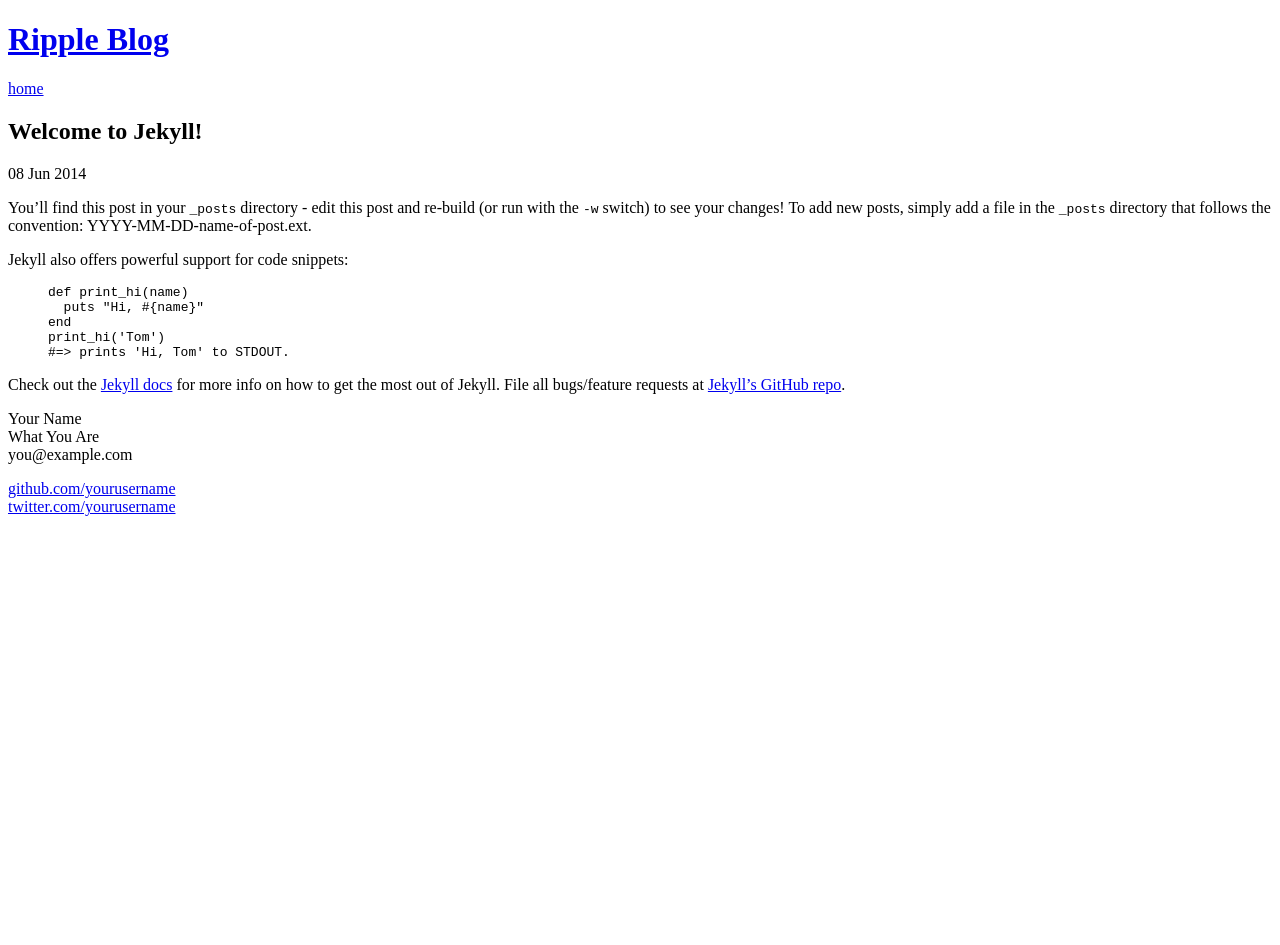
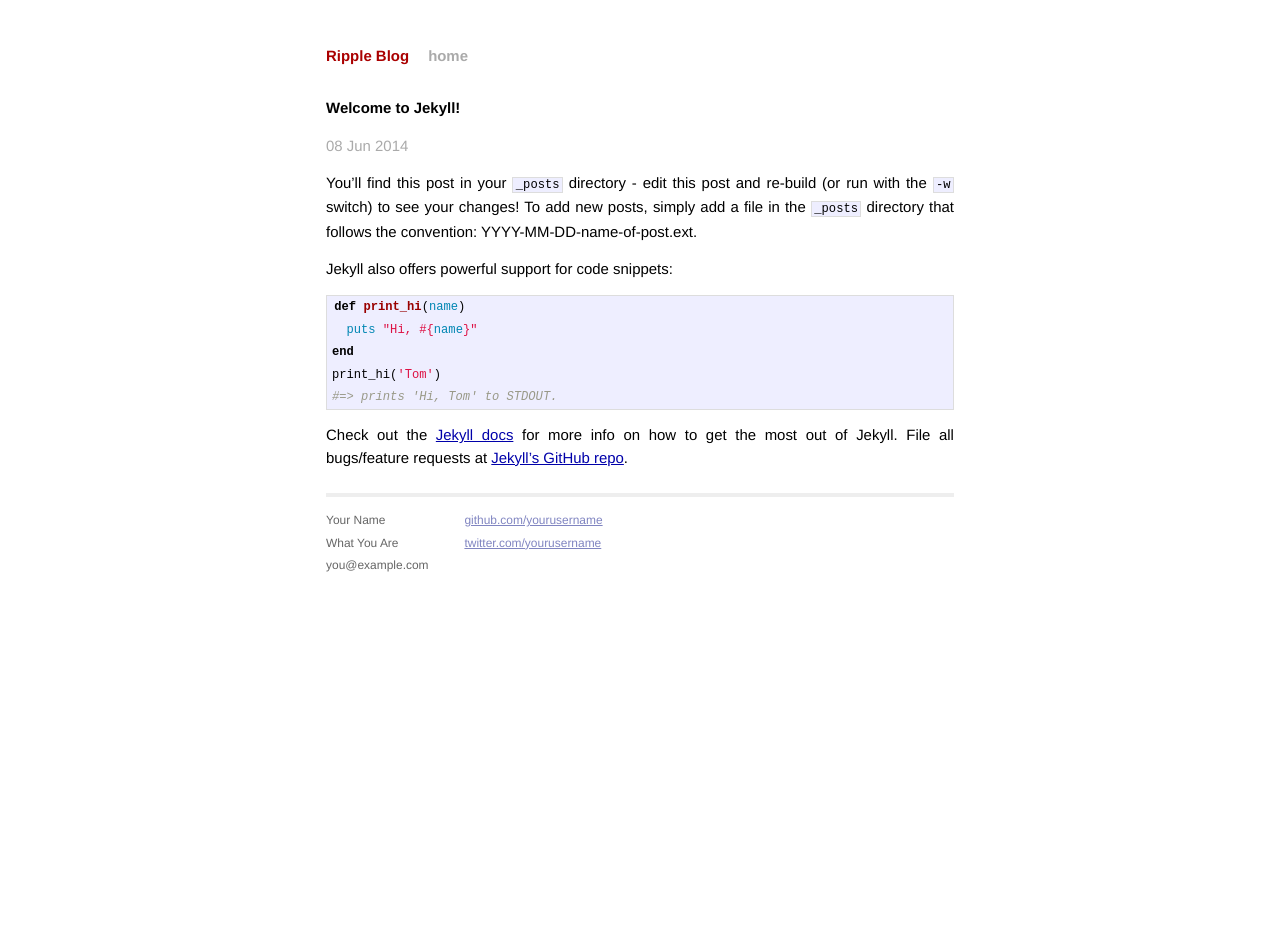
Before and after one commit to trash/trash.github.io, a Jekyll site: the page built from _posts/2014-06-08-welcome-to-jekyll.markdown, in a window 1280 px wide. Built offline with Jekyll 4.4.1, drawn with Linux system fonts in a browser that asks for light colours; Markdown is read by kramdown in place of the engine named in the settings; before the commit the page ends 900 px from its top, so only the background shows below that.

Commit message:
Fixed links not working. Fixed css on posts

```diff
--- a/_config.yml
+++ b/_config.yml
@@ -2,3 +2,4 @@
 markdown: redcarpet
 pygments: true
 baseurl: "/ripple"
+homeurl: "/ripple/index.html"
--- a/_layouts/default.html
+++ b/_layouts/default.html
@@ -7,18 +7,18 @@
         <meta name="viewport" content="width=device-width">
 
         <!-- syntax highlighting CSS -->
-        <link rel="stylesheet" href="{{ baseurl }}css/syntax.css">
+        <link rel="stylesheet" href="{{ site.baseurl }}/css/syntax.css">
 
         <!-- Custom CSS -->
-        <link rel="stylesheet" href="{{ baseurl }}css/main.css">
+        <link rel="stylesheet" href="{{ site.baseurl }}/css/main.css">
 
     </head>
     <body>
 
         <div class="site">
           <div class="header">
-            <h1 class="title"><a href="/">{{ site.name }}</a></h1>
-            <a class="extra" href="/">home</a>
+            <h1 class="title"><a href="{{ site.homeurl }}">{{ site.name }}</a></h1>
+            <a class="extra" href="{{ site.homeurl }}">home</a>
           </div>
 
           {{ content }}
--- a/index.html
+++ b/index.html
@@ -7,7 +7,7 @@
   <h1>Blog Posts</h1>
   <ul class="posts">
     {% for post in site.posts %}
-      <li><span>{{ post.date | date_to_string }}</span> &raquo; <a href="{{ post.url }}">{{ post.title }}</a></li>
+      <li><span>{{ post.date | date_to_string }}</span> &raquo; <a href="{{ site.baseurl }}{{ post.url }}">{{ post.title }}</a></li>
     {% endfor %}
   </ul>
 </div>
```
Also changed, not shown: 2 other files.
